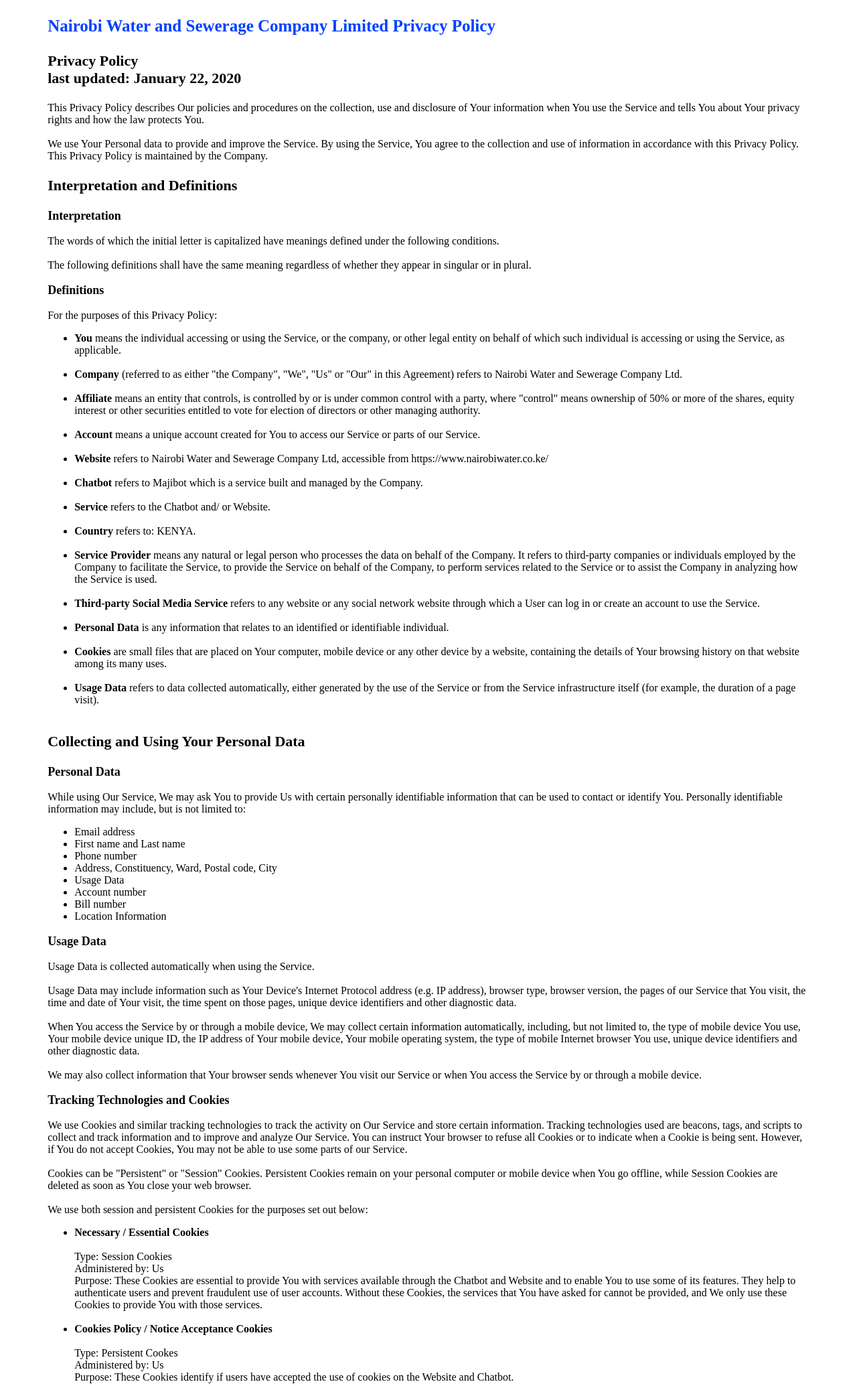
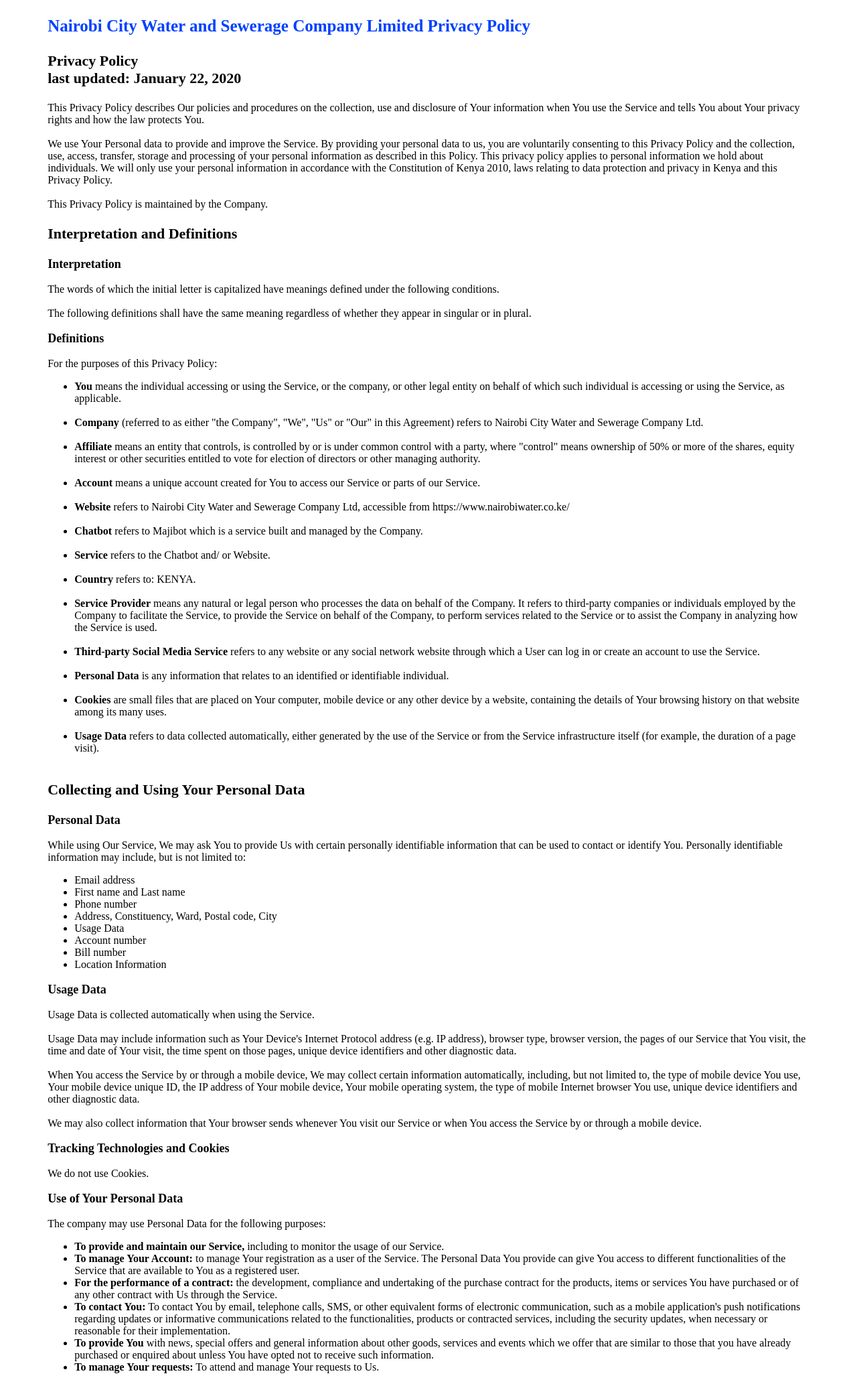
Before and after one commit to GloriaBargoria/MiaNino-project-, a PHP site: page / in a window 1280 px wide. Shown: the top 2069 px of the page at 67% size. Run offline with PHP 8.4, Linux system fonts and the light colour scheme.

Commit message:
Update index.php

```diff
--- a/index.php
+++ b/index.php
@@ -3,7 +3,7 @@
 echo <<<_END
 <html>
 <head>
-<title>Nairobi Water Privacy Policy</title>
+<title>Nairobi City Waterand Sewerage Company Limited Privacy Policy</title>
 <style>
 body
 {
@@ -41,7 +41,7 @@
 <body>
 <div id = "main">
 <div id="heading">
-<p>Nairobi Water and Sewerage Company Limited Privacy Policy</p>
+<p>Nairobi City Water and Sewerage Company Limited Privacy Policy</p>
 </div>
 <div id="content">
 <p id = "heads">Privacy Policy </br> last updated: January 22, 2020<p>
@@ -49,8 +49,8 @@
 <p id = "text">
 This Privacy Policy describes Our policies and procedures on the collection, use and disclosure of Your information when You use the
 Service and tells You about Your privacy rights and how the law protects You.</br></br>
-We use Your Personal data to provide and improve the Service. By using the Service,
-You agree to the collection and use of information in accordance with this Privacy Policy.
+We use Your Personal data to provide and improve the Service. By providing your personal data to us, you are voluntarily consenting to this Privacy Policy and the collection, use, access, transfer, storage and processing of your personal information as described in this Policy.
+This privacy policy applies to personal information we hold about individuals. We will only use your personal information in accordance with the Constitution of Kenya 2010, laws relating to data protection and privacy in Kenya and this Privacy Policy. </br></br>
 This Privacy Policy is maintained by the Company.
 </p>
 
@@ -68,10 +68,10 @@
 For the purposes of this Privacy Policy:</br>
 <ul>
 <li><b>You</b> means the individual accessing or using the Service, or the company, or other legal entity on behalf of which such individual is accessing or using the Service, as applicable. </li></br>
-<li><b>Company</b> (referred to as either "the Company", "We", "Us" or "Our" in this Agreement) refers to Nairobi Water and Sewerage Company Ltd. </li></br>
+<li><b>Company</b> (referred to as either "the Company", "We", "Us" or "Our" in this Agreement) refers to Nairobi City Water and Sewerage Company Ltd. </li></br>
 <li><b>Affiliate</b> means an entity that controls, is controlled by or is under common control with a party, where "control" means ownership of 50% or more of the shares, equity interest or other securities entitled to vote for election of directors or other managing authority.  </li></br>
 <li><b>Account</b> means a unique account created for You to access our Service or parts of our Service.  </li></br>
-<li><b>Website</b> refers to Nairobi Water and Sewerage Company Ltd, accessible from https://www.nairobiwater.co.ke/  </li></br>
+<li><b>Website</b> refers to Nairobi City Water and Sewerage Company Ltd, accessible from https://www.nairobiwater.co.ke/  </li></br>
 <li><b>Chatbot</b> refers to Majibot which is a service built and managed by the Company. </li></br>
 <li><b>Service</b> refers to the Chatbot and/ or Website. </li></br>
 <li><b>Country</b> refers to: KENYA. </li></br>
@@ -115,21 +115,7 @@
 
 <p id = "heads1">Tracking Technologies and Cookies</p>
 <p id = "text">
-We use Cookies and similar tracking technologies to track the activity on Our Service and store certain information.
-Tracking technologies used are beacons, tags, and scripts to collect and track information and to improve and analyze Our Service.
-You can instruct Your browser to refuse all Cookies or to indicate when a Cookie is being sent. However, if You do not accept Cookies, You may not be able to use some parts of our Service.</br> </br>
-Cookies can be "Persistent" or "Session" Cookies. Persistent Cookies remain on your personal computer or mobile device when You go offline, while Session Cookies are deleted as soon as You close your web browser.</br></br>
-We use both session and persistent Cookies for the purposes set out below:</br>
-<ul>
-<li><b> Necessary / Essential Cookies</b></br></br>Type: Session Cookies</br> Administered by: Us</br>
-Purpose: These Cookies are essential to provide You with services available through the Chatbot and Website and to enable You to use some of its features. They help to authenticate users and prevent fraudulent use of user accounts. Without these Cookies, the services that You have asked for cannot be provided, and We only use these Cookies to provide You with those services.</li></br>
-<li><b>Cookies Policy / Notice Acceptance Cookies</b></br></br>Type: Persistent Cookes</br> Administered by: Us</br>
-Purpose: These Cookies identify if users have accepted the use of cookies on the Website and Chatbot.</li></br>
-<li><b>Functionality Cookies</b></br></br>Type: Persistent Cookies</br> Administered by: Us</br>
-Purpose: These Cookies allow us to remember choices You make when You use the Website, such as remembering your login details or language preference. The purpose of these Cookies is to provide You with a more personal experience and to avoid You having to re-enter your preferences every time You use the Website.</li></br>
-</ul>
-</br>
-For more information about the cookies we use and your choices regarding cookies, please visit our Cookies Policy.
+We do not use Cookies.
 </p>
 
 <p id = "heads1">Use of Your Personal Data</p>
@@ -189,7 +175,8 @@
 
 <p id = "heads1">Security of Your Personal Data</p>
 <p id = "text">
-The security of Your Personal Data is important to Us, but remember that no method of transmission over the Internet, or method of electronic storage is 100% secure. While We strive to use commercially acceptable means to protect Your Personal Data, We cannot guarantee its absolute security.
+The security of Your Personal Data is important to Us, but remember that no method of transmission over the Internet, or method of electronic storage is 100% secure. While We strive to use commercially acceptable means to protect Your Personal Data, We cannot guarantee its absolute security.</br>
+We implement a variety of security measures to maintain the safety of personal information, using encryption, limited access and passwords as appropriate.
 </p></br>
 
 <p id ="heads">Children's Privacy</p>
```
